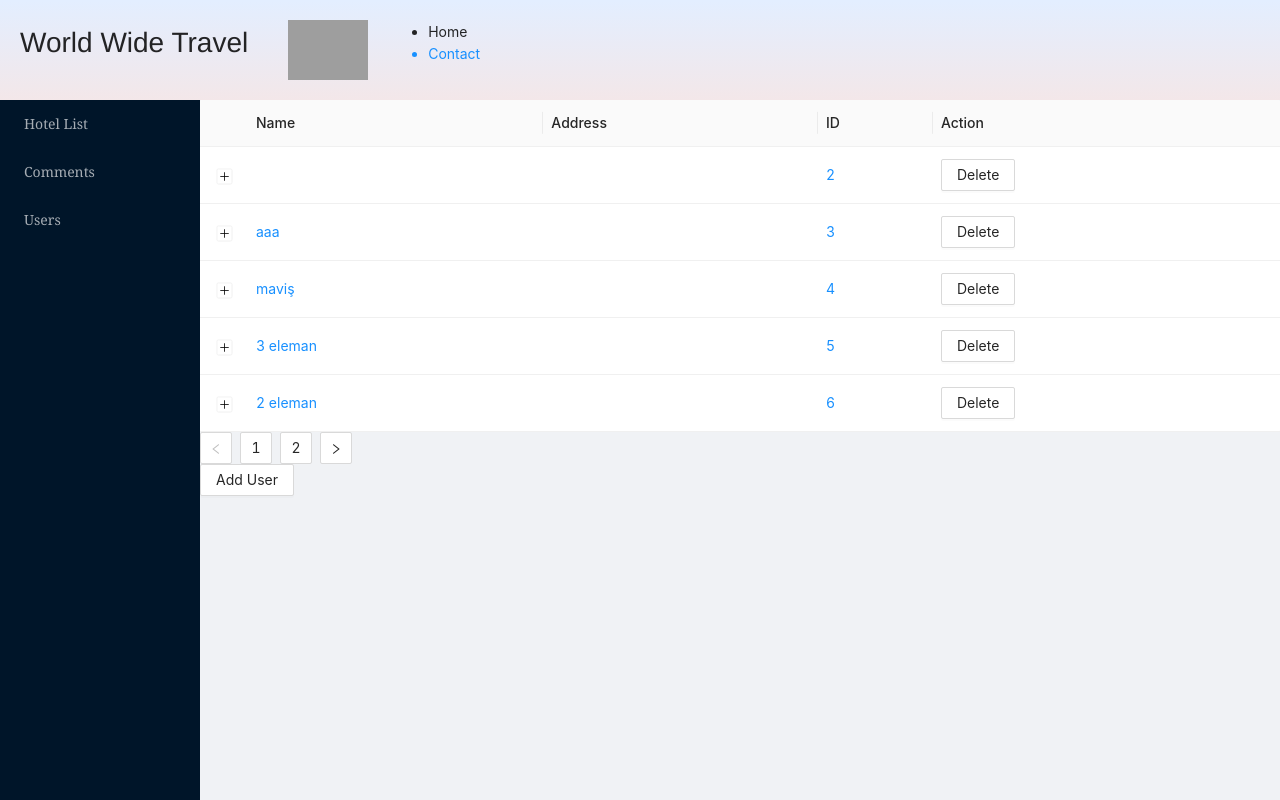
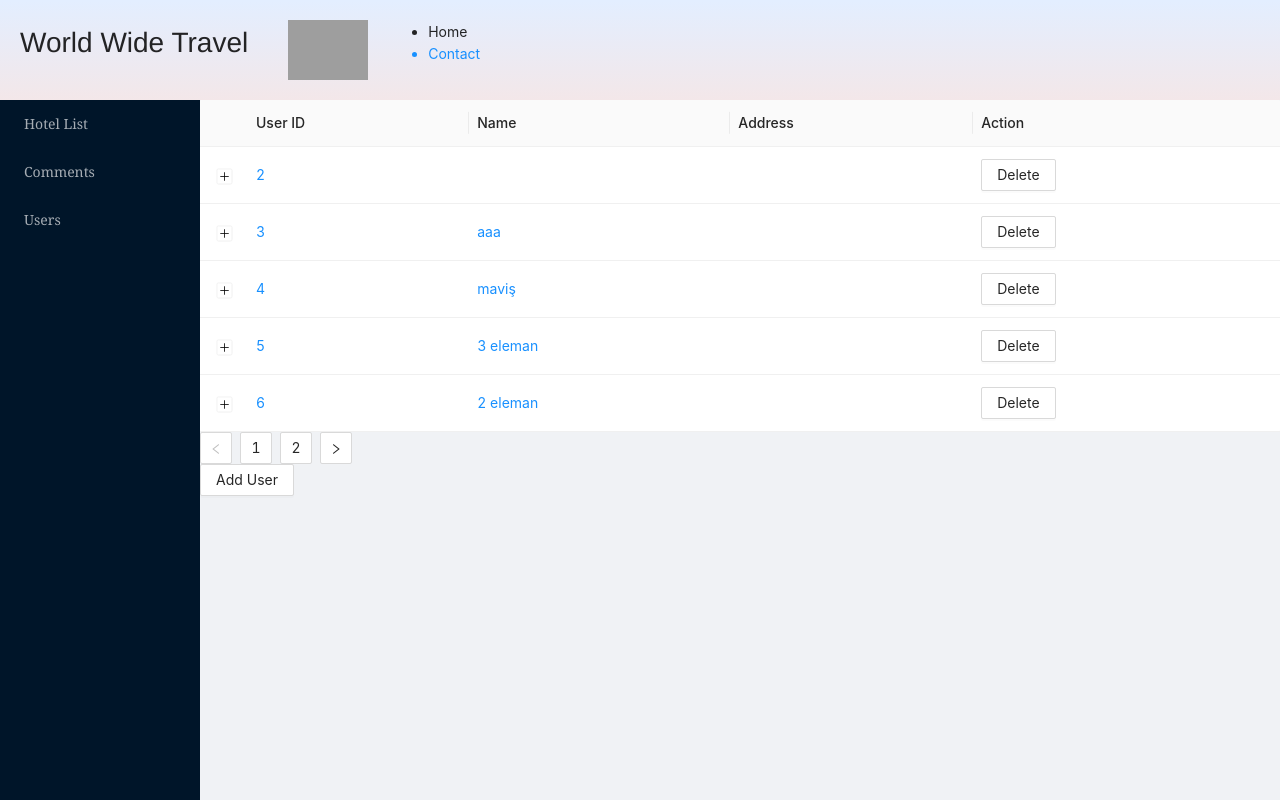
Before and after one commit to nevraka/TravelApp, a React (Create React App) app: page /users in a window 1280 px wide. Shown: the top 800 px of the page. Built offline with nearby package versions, Linux system fonts and the light colour scheme; data requests are answered from the project's data file; grey boxes are pictures that could not be loaded.

Commit message:
changed userID place

```diff
--- a/src/components/users/ListUser.js
+++ b/src/components/users/ListUser.js
@@ -18,6 +18,11 @@ function ListUser() {
 
   const columns = [
     {
+      title: 'User ID',
+      dataIndex: 'id',
+      render: renderCell,
+    },
+    {
       title: 'Name',
       dataIndex: 'name',
       render: renderCell,
@@ -27,11 +32,7 @@ function ListUser() {
       dataIndex: 'address',
       render: renderCell,
     },
-    {
-      title: 'ID',
-      dataIndex: 'id',
-      render: renderCell,
-    },
+
     {
       title: 'Action',
       key: 'action',
```
